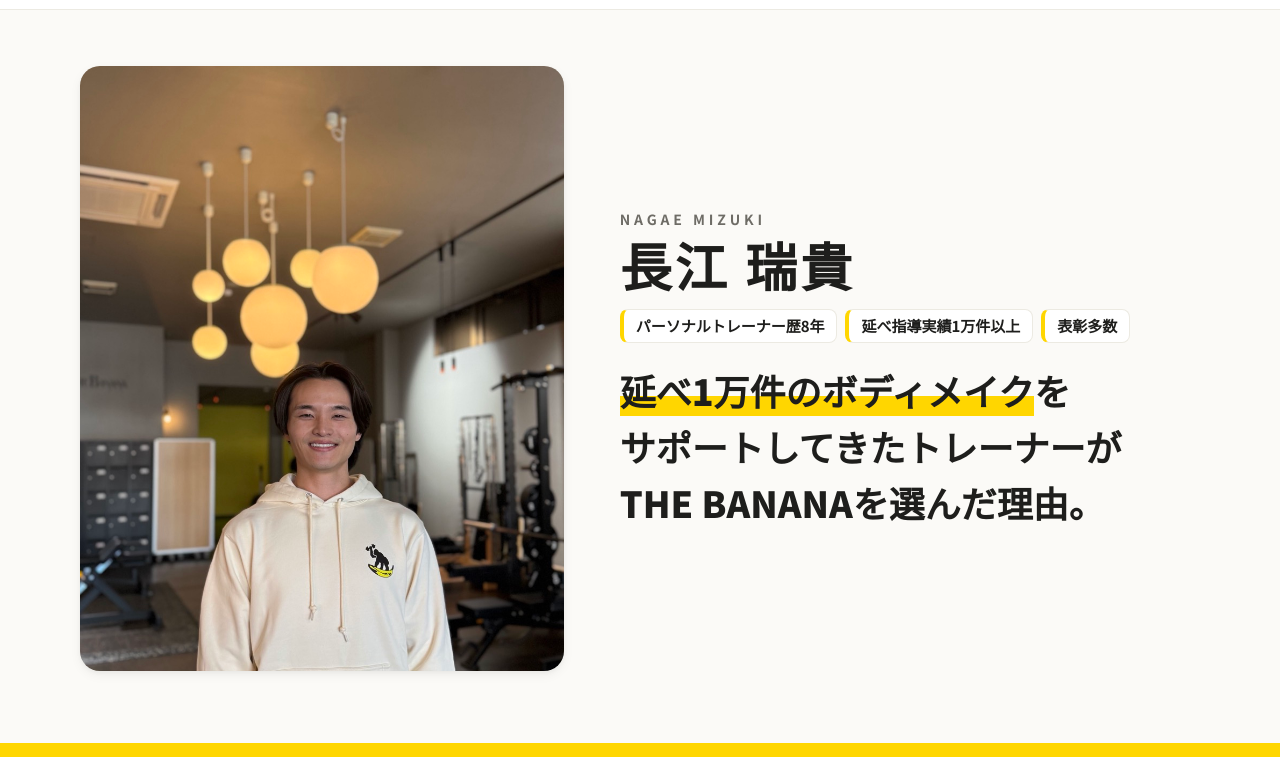
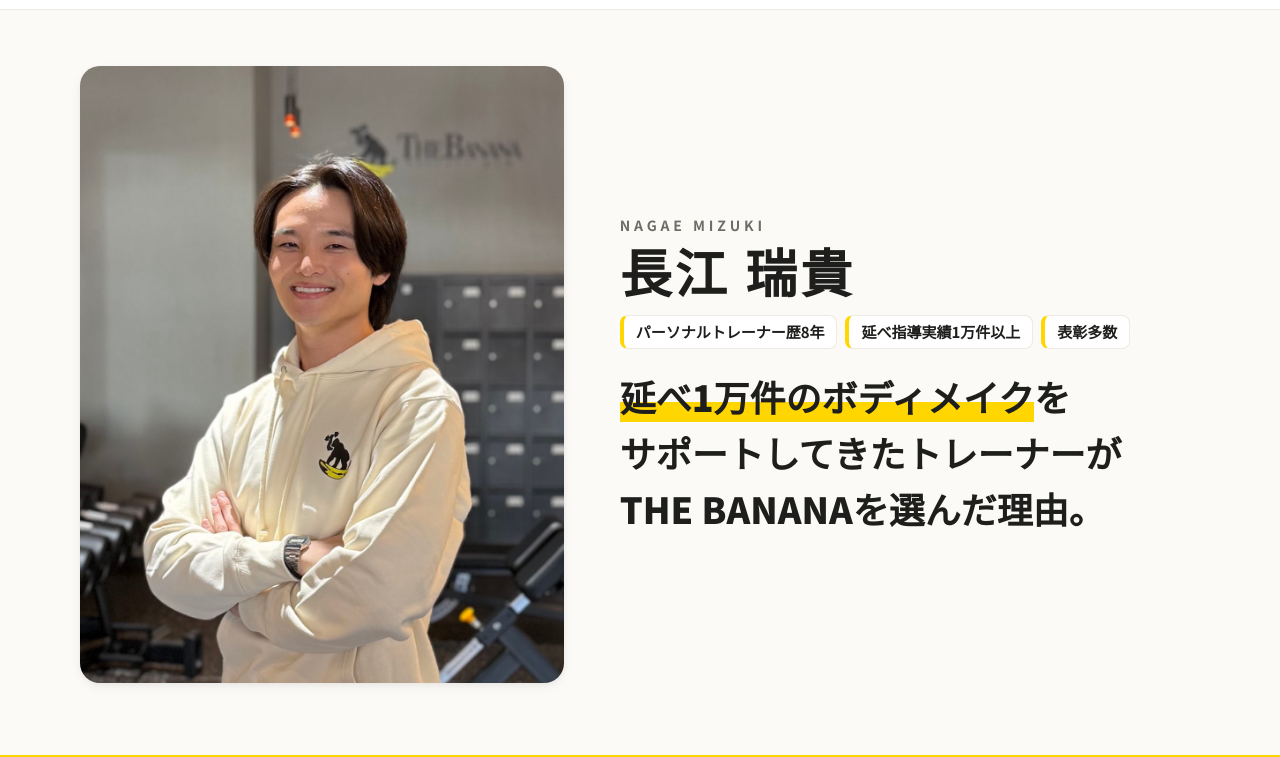
Before and after one commit to the-banana-gym/mizuki, a plain HTML site: page index.html in a window 1280 px wide. Shown: the part 43-800 px from the top of the page. Drawn offline with Linux system fonts and the light colour scheme.

Commit message:
一番上の写真を8597に替える
Co-Authored-By: Claude Opus 5.5 <noreply@anthropic.com>

```diff
--- a/index.html
+++ b/index.html
@@ -10,9 +10,9 @@
 <meta property="og:title" content="長江 瑞貴｜パーソナルトレーナー｜Private gym THE BANANA">
 <meta property="og:description" content="延べ1万件のボディメイクをサポートしてきたトレーナーが、THE BANANAを選んだ理由。">
 <meta property="og:url" content="https://the-banana-gym.github.io/mizuki/">
-<meta property="og:image" content="https://the-banana-gym.github.io/mizuki/assets/mizuki-main.jpg">
+<meta property="og:image" content="https://the-banana-gym.github.io/mizuki/assets/mizuki-main-8597.jpg">
 <meta name="twitter:card" content="summary_large_image">
-<meta name="twitter:image" content="https://the-banana-gym.github.io/mizuki/assets/mizuki-main.jpg">
+<meta name="twitter:image" content="https://the-banana-gym.github.io/mizuki/assets/mizuki-main-8597.jpg">
 <link rel="preconnect" href="https://fonts.googleapis.com">
 <link rel="preconnect" href="https://fonts.gstatic.com" crossorigin>
 <link href="https://fonts.googleapis.com/css2?family=Noto+Sans+JP:wght@400;700;900&display=swap" rel="stylesheet">
@@ -42,8 +42,8 @@ header img{height:28px;width:auto}
 
 /* 一番上（案B） */
 .hero{max-width:var(--max);margin:0 auto;padding:20px 16px 40px;display:grid;gap:22px}
-.hero .photo{border-radius:var(--radius-lg);overflow:hidden;box-shadow:var(--shadow-md);aspect-ratio:4/4.4;background:#e9e5dc}
-.hero .photo img{width:100%;height:100%;object-fit:cover;object-position:50% 28%}
+.hero .photo{border-radius:var(--radius-lg);overflow:hidden;box-shadow:var(--shadow-md);aspect-ratio:1098/1400;background:#e9e5dc}
+.hero .photo img{width:100%;height:100%;object-fit:cover;object-position:50% 0}
 .en{font-size:var(--t-small);letter-spacing:.28em;font-weight:700;color:var(--muted)}
 .name{font-size:clamp(32px,4.6vw,52px);font-weight:900;letter-spacing:.06em;line-height:1.25}
 .creds{list-style:none;margin:12px 0 20px;padding:0;display:flex;flex-wrap:wrap;gap:8px}
@@ -98,7 +98,6 @@ h3{font-size:clamp(17px,1.6vw,19px);font-weight:700;margin:8px 0 0}
 .plan h3{margin:0}
 @media (min-width:900px){
   .hero{grid-template-columns:5fr 6fr;align-items:center;gap:56px;padding:56px 40px 72px}
-  .hero .photo{aspect-ratio:4/5}
   .plans{grid-template-columns:1fr 1fr}
 }
 
@@ -133,7 +132,7 @@ p,li{text-wrap:pretty}
 <main id="main">
 
 <section class="hero" aria-labelledby="t-hero">
-  <div class="photo"><img src="assets/mizuki-main.jpg" alt="ジムの中で笑顔で立つ長江瑞貴" width="900" height="1600"></div>
+  <div class="photo"><img src="assets/mizuki-main-8597.jpg" alt="腕を組んで笑顔で立つ長江瑞貴" width="1098" height="1400"></div>
   <div>
     <p class="en">NAGAE MIZUKI</p>
     <p class="name">長江 瑞貴</p>
```
Also changed, not shown: assets/mizuki-main-8597.jpg (added).
